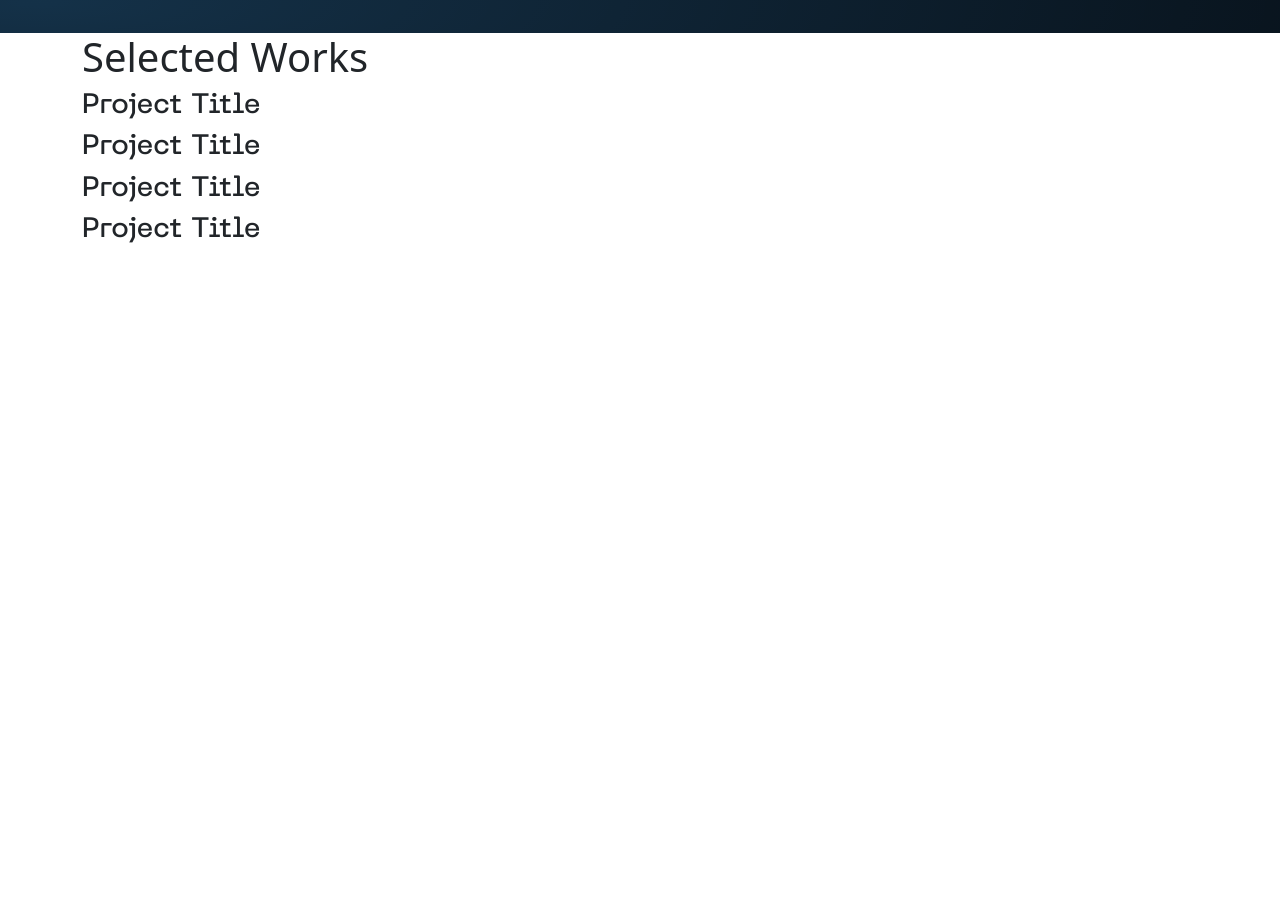
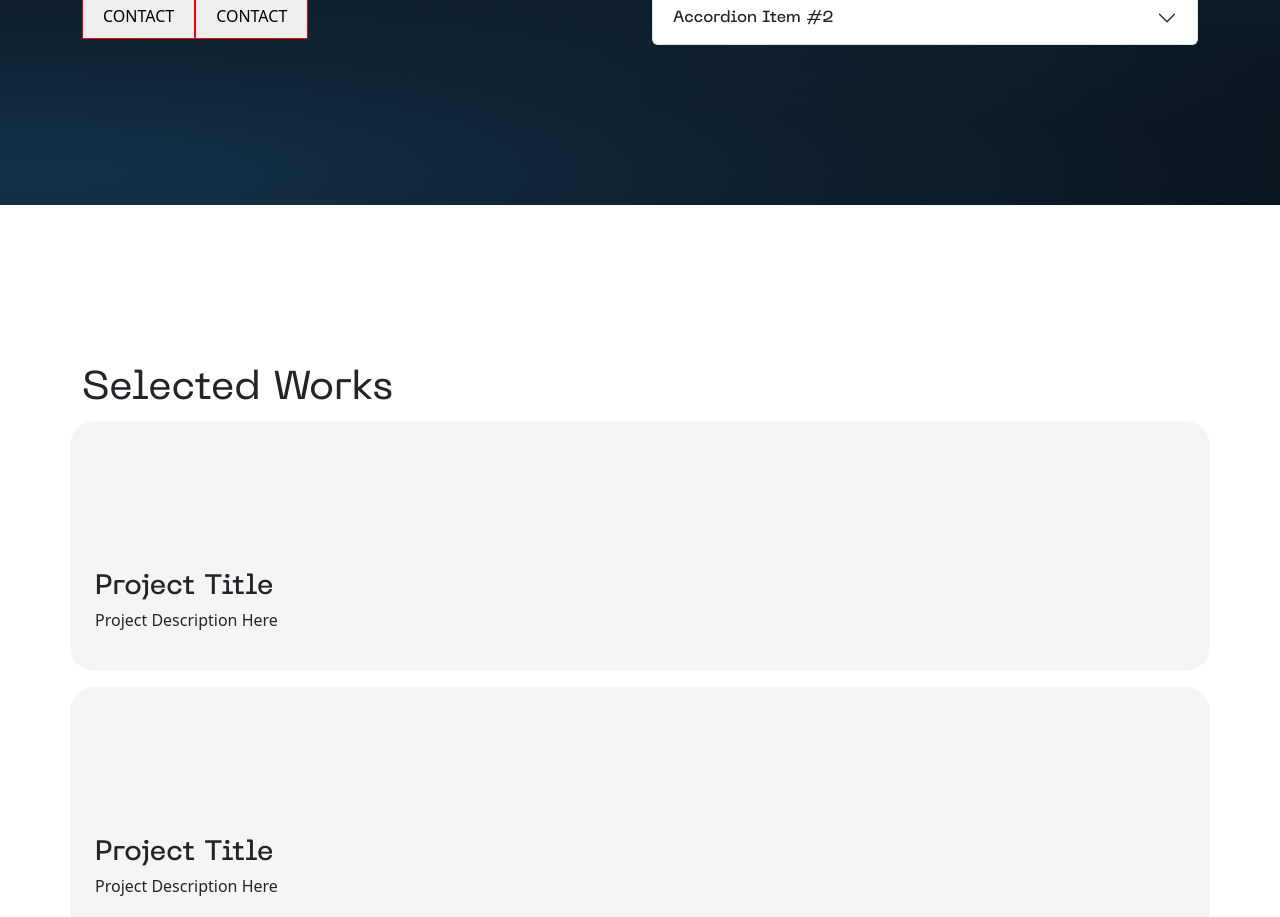
Before and after one commit to mlukicdesign/ml-react-portfolio, a React (Create React App) app in the folder dev-portfolio/: page / in a window 1280 px wide. Shown: the part 1880-2797 px from the top of the page. Before the commit the page ends 2135 px from the top, so only its background shows below. Built offline with nearby package versions, Linux system fonts and the light colour scheme.

Commit message:
Continued to work on page structure & implementing more styling per design
Successfully implement Framer.motion for testing.
Set up form to be completed later

```diff
--- a/dev-portfolio/src/App.css
+++ b/dev-portfolio/src/App.css
@@ -24,6 +24,12 @@
 }
 
 
+h1 {
+  font-family: 'NeueMachina-Regular';
+  font-size: 6rem;
+}
+
+
 h2 {
   font-family: 'NeueMachina-Medium';
 }
--- a/dev-portfolio/src/App.js
+++ b/dev-portfolio/src/App.js
@@ -6,6 +6,7 @@
 import ProfileSection from './components/ProfileSection';
 import Capabilities from './components/Capabilities';
 import SelectedWorks from './components/Works';
+import Contact from './components/Contact';
 
 
 
@@ -18,6 +19,7 @@
       < ProfileSection />
       < Capabilities />
       < SelectedWorks />
+      < Contact />
     </div>
   );
 }
--- /dev/null
+++ b/dev-portfolio/src/components/Contact.js
@@ -0,0 +1,67 @@
+import Container from "react-bootstrap/Container";
+import Row from "react-bootstrap/Row";
+import Col from "react-bootstrap/Col";
+import { Form, Button } from "react-bootstrap";
+import "./styles/contactstyles.css";
+
+function Contact() {
+  return (
+    <Container fluid className="darkbg">
+      <Container className="contactContainer">
+        <Row>
+          <Col l>
+            <h2>LET'S WORK TOGETHER</h2>
+            <p>
+              Lorem ipsum dolor sit amet consectetur. Nunc suspendisse senectus
+              tincidunt interdum at neque tincidunt viverra. Tristique nec et
+              sit euismod.
+            </p>
+          </Col>
+          <Col l>
+            <Form>
+              <Form.Group controlId="name">
+                <Form.Label>Name</Form.Label>
+                <Form.Control type="text" placeholder="Enter your name" />
+              </Form.Group>
+
+              <Form.Group controlId="email">
+                <Form.Label>Email</Form.Label>
+                <Form.Control type="email" placeholder="Enter your email" />
+              </Form.Group>
+
+              <Form.Group controlId="message">
+                <Form.Label>Message</Form.Label>
+                <Form.Control
+                  as="textarea"
+                  rows={4}
+                  placeholder="Enter your message"
+                />
+              </Form.Group>
+
+              <Button variant="primary" type="submit">
+                Submit
+              </Button>
+            </Form>
+          </Col>
+        </Row>
+    <Row>
+        <Col>
+        <h1 className="name-heading">MACKENZIE LUKIC</h1>
+        </Col>
+        <Col>
+            <Row>
+            <Col><h4>Github</h4></Col>
+            <Col><h4>Github</h4></Col>
+            </Row>
+        </Col>
+    </Row>
+        <Row>
+            <Col>@2023 All Rights Reserved</Col>
+            <Col>Weather widget</Col>
+        </Row>
+      </Container>
+    </Container>
+  );
+}
+
+export default Contact;
--- a/dev-portfolio/src/components/Navigation.js
+++ b/dev-portfolio/src/components/Navigation.js
@@ -17,7 +17,7 @@
           <Navbar.Brand href="#home">React-Bootstrap</Navbar.Brand>
           <Navbar.Toggle aria-controls="basic-navbar-nav" />
           <Navbar.Collapse id="basic-navbar-nav">
-            <Nav className="me-auto">
+            <Nav>
               <Nav.Link href="#home">INFO</Nav.Link>
               <Nav.Link href="#link">WORK</Nav.Link>
               <Nav.Link href="#link">GET IN TOUCH</Nav.Link>
--- a/dev-portfolio/src/components/Works.js
+++ b/dev-portfolio/src/components/Works.js
@@ -1,30 +1,67 @@
 import Container from 'react-bootstrap/Container';
 import Row from 'react-bootstrap/Row';
-import Col from 'react-bootstrap/Col';
+// import Col from 'react-bootstrap/Col';
+import './styles/projectstyles.css'
+import { motion } from 'framer-motion';
 
 function SelectedWorks() {
+    const containerVariants = {
+        hidden: { opacity: 0, x: -50 },
+        visible: { opacity: 1, x: 0, transition: { duration: 1 } },
+        initial: { height: '250px' },
+        hover: { height: '400px' , transition: { duration: 0.3 } },
+        };
+
   return (
-    <Container breakpoints='lg'>
+    <Container breakpoints='lg' className='Container'>
     <h1>Selected Works</h1>
         <Row>
-            <Container fluid="md">
-                <h3>Project Title</h3>
-            </Container>
+        <motion.div
+          variants={containerVariants}
+          initial='initial'
+          animate='visible'
+          whileHover='hover'
+          className='projectContainer'
+        >
+          <h3>Project Title</h3>
+          <h4>Project Description Here</h4>
+        </motion.div>
         </Row>
         <Row>
-            <Container fluid="md">
-                <h3>Project Title</h3>
-            </Container>
+        <motion.div
+          variants={containerVariants}
+          initial='initial'
+          animate='visible'
+          whileHover='hover'
+          className='projectContainer'
+        >
+          <h3>Project Title</h3>
+          <h4>Project Description Here</h4>
+        </motion.div>
         </Row>
         <Row>
-            <Container fluid="md">
-                <h3>Project Title</h3>
-            </Container>
+        <motion.div
+          variants={containerVariants}
+          initial='initial'
+          animate='visible'
+          whileHover='hover'
+          className='projectContainer'
+        >
+          <h3>Project Title</h3>
+          <h4>Project Description Here</h4>
+        </motion.div>
         </Row>
         <Row>
-            <Container fluid="md">
-                <h3>Project Title</h3>
-            </Container>
+        <motion.div
+          variants={containerVariants}
+          initial='hidden'
+          animate='visible'
+          whileHover='hover'
+          className='projectContainer'
+        >
+          <h3>Project Title</h3>
+          <h4>Project Description Here</h4>
+        </motion.div>
         </Row>
     </Container>
   );
--- /dev/null
+++ b/dev-portfolio/src/components/styles/contactstyles.css
@@ -0,0 +1,5 @@
+.contactContainer {
+    padding-top: 10rem;
+    padding-bottom: 2rem;
+    color: white;
+}
--- a/dev-portfolio/src/components/styles/herostyles.css
+++ b/dev-portfolio/src/components/styles/herostyles.css
@@ -10,7 +10,7 @@
 
 
 .name-heading {
-    font-size: 3rem;
+    font-size: 6rem;
     font-weight: 700;
     margin-bottom: 1rem;
     padding-bottom: 6rem;
@@ -23,7 +23,7 @@
 }
 
 h4 {
-    font-size: 2rem;
+    font-size: 1rem;
     font-weight: 400;
     margin-bottom: 1rem;
 }
--- /dev/null
+++ b/dev-portfolio/src/components/styles/projectstyles.css
@@ -0,0 +1,20 @@
+.Container {
+    padding-top: 10rem;
+    padding-bottom: 10rem;
+}
+
+
+.projectContainer {
+    display: flex;
+    flex-direction: column;
+    align-items: left;
+    justify-content: end;
+    margin: 0 auto;
+    width: 100%;
+    height: 200px;
+    background-color: #f5f5f5;
+    padding: 0 0 25px 25px;
+    border-radius: 25px;
+    margin-bottom: 1rem;
+    background-color: var(#08121B);
+}
--- a/dev-portfolio/src/index.css
+++ b/dev-portfolio/src/index.css
@@ -5,4 +5,5 @@
     sans-serif;
   -webkit-font-smoothing: antialiased;
   -moz-osx-font-smoothing: grayscale;
+  overflow-x: hidden;
 }
```
